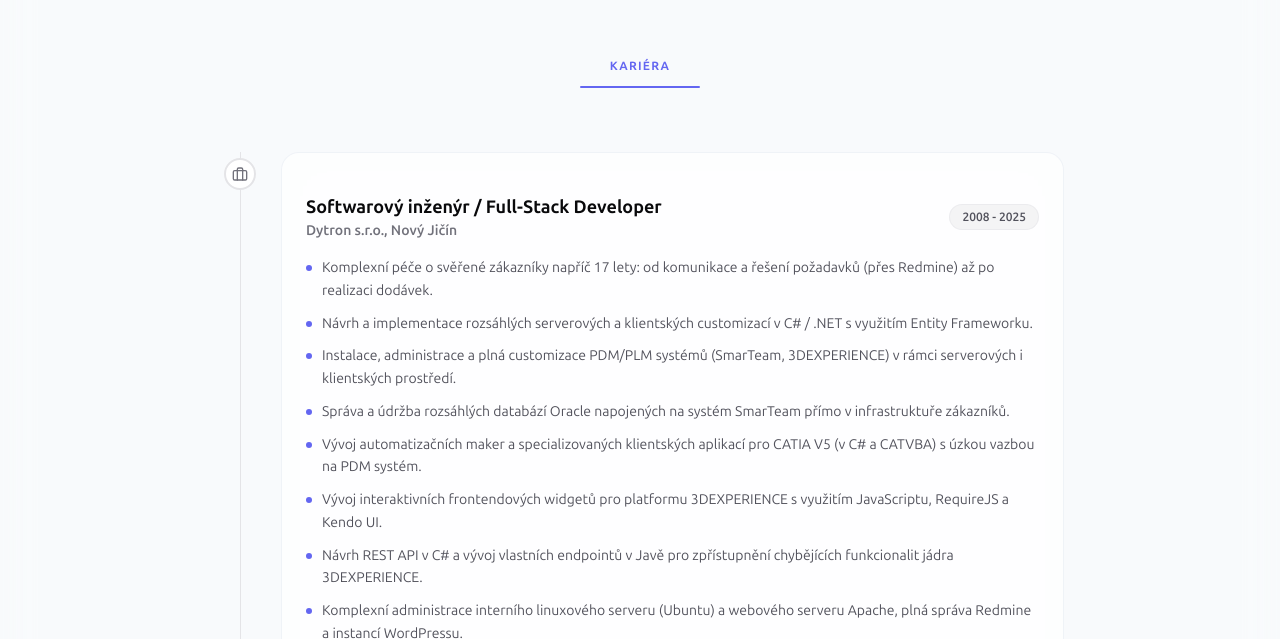
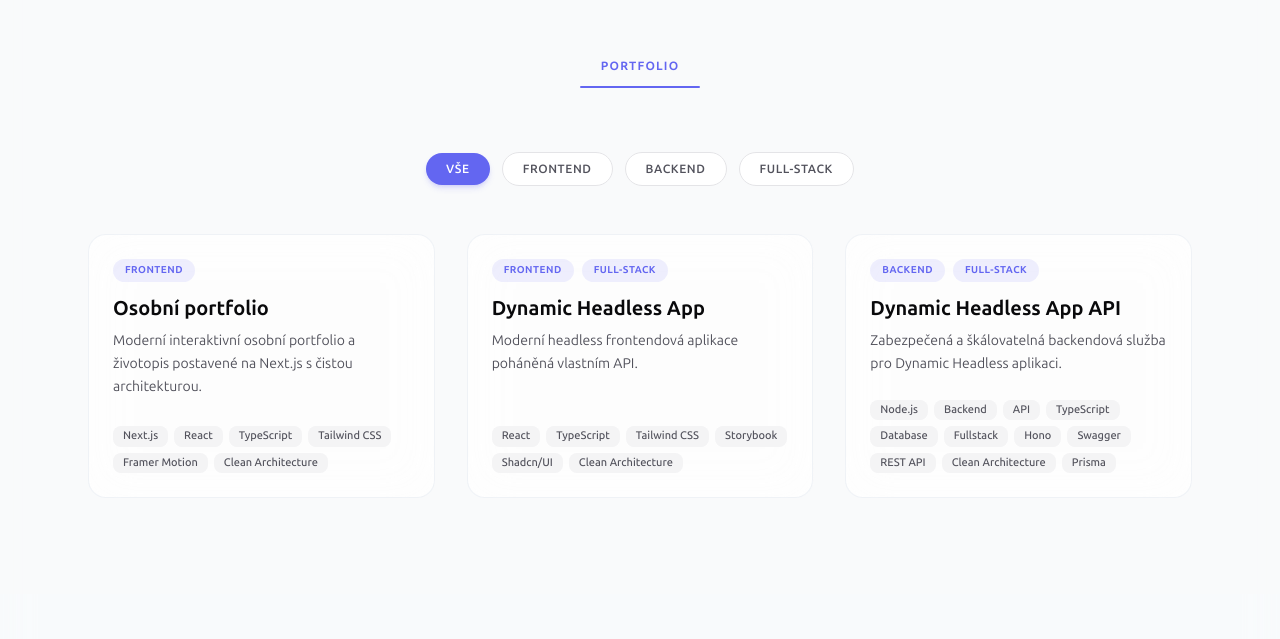
Before and after one commit to rkonvicny/portfolio, a Next.js app: page / in a window 1280 px wide. Shown: the part 2541-3180 px from the top of the page. Built offline with nearby package versions, Linux system fonts and the light colour scheme; a web font is replaced by a local one.

Commit message:
feat: enhance project structure and display by adding Projects component and updating project data model

```diff
--- a/package.json
+++ b/package.json
@@ -10,7 +10,8 @@
 		"format": "prettier --write .",
 		"test": "vitest run",
 		"test:watch": "vitest",
-		"test:coverage": "vitest run --coverage"
+		"test:coverage": "vitest run --coverage",
+		"deploy": "next build && docker build -t portfolio-web:latest ."
 	},
 	"dependencies": {
 		"@base-ui/react": "^1.6.0",
--- a/src/app/page.tsx
+++ b/src/app/page.tsx
@@ -1,12 +1,13 @@
-import { Contact, Experience, Footer, Hero, Navbar, Skills } from "@/components";
+import { Contact, Experience, Footer, Hero, Navbar, Skills, Projects } from "@/components";
 import { PageBackground } from "@/components/page-background";
 import { appSettings } from "@/data/app-settings";
 import { di } from "@infrastructure/di";
 
 export default async function Home() {
-	const [experience, skills] = await Promise.all([
+	const [experience, skills, projects] = await Promise.all([
 		di.getExperienceUseCase.execute(),
-		di.getSkillsUseCase.execute()
+		di.getSkillsUseCase.execute(),
+		di.getProjectsUseCase.execute()
 	]);
 
 	const { enableGlobalBackground, enableGlassmorphism } = appSettings.pageSettings;
@@ -37,6 +38,9 @@ export default async function Home() {
 					{/* Schopnosti (Skills) */}
 					<Skills categories={skills} />
 
+					{/* Projekty */}
+					<Projects projects={projects} />
+
 					{/* Zkušenosti (Experience Timeline) */}
 					<Experience experience={experience} />
 
--- a/src/components/projects.tsx
+++ b/src/components/projects.tsx
@@ -14,10 +14,9 @@ export const Projects = ({ projects }: ProjectsProps) => {
 	const [activeFilter, setActiveFilter] = useState<"all" | "frontend" | "backend" | "fullstack">(
 		"all"
 	);
-	const [selectedProject, setSelectedProject] = useState<Project | null>(null);
 
 	const filteredProjects =
-		activeFilter === "all" ? projects : projects.filter((p) => p.category === activeFilter);
+		activeFilter === "all" ? projects : projects.filter((p) => p.categories?.includes(activeFilter));
 
 	const getCategoryLabel = (cat: string) => {
 		switch (cat) {
@@ -58,30 +57,27 @@ export const Projects = ({ projects }: ProjectsProps) => {
 				{/* Mřížka projektů */}
 				<div className="grid grid-cols-1 md:grid-cols-3 gap-8">
 					{filteredProjects.map((project) => (
-						<div
+						<a
 							key={project.id}
-							onClick={() => setSelectedProject(project)}
+							href={project.liveUrl || project.githubUrl || "#"}
+							target="_blank"
+							rel="noopener noreferrer"
 							className="group bg-white/70 dark:bg-gray-900/70 backdrop-blur-xl border border-slate-200/50 dark:border-slate-700/50 rounded-2xl overflow-hidden hover-card-trigger cursor-pointer flex flex-col h-full"
 						>
-							{/* Obrázek */}
-							<div className="relative aspect-video w-full overflow-hidden bg-zinc-100 dark:bg-zinc-900">
-								<Image
-									src={project.image}
-									alt={project.title}
-									fill
-									sizes="(max-w-768px) 100vw, 33vw"
-									className="object-cover transition-transform duration-500 group-hover:scale-105"
-									priority={project.id === "ecommerce"}
-								/>
-								<span className="absolute top-4 left-4 z-10 px-3 py-1 rounded-full text-[10px] font-bold uppercase tracking-wider bg-black/60 text-white backdrop-blur-md">
-									{getCategoryLabel(project.category)}
-								</span>
-							</div>
-
 							{/* Informace */}
 							<div className="p-6 flex flex-col flex-1 justify-between gap-4">
 								<div>
-									<h3 className="text-lg font-bold text-zinc-950 dark:text-white group-hover:text-brand-primary dark:group-hover:text-brand-secondary transition-colors mb-2">
+									<div className="flex flex-wrap gap-2 mb-3">
+										{project.categories?.map((cat) => (
+											<span
+												key={cat}
+												className="inline-block px-3 py-1 rounded-full text-[10px] font-bold uppercase tracking-wider bg-brand-primary/10 text-brand-primary dark:bg-brand-secondary/10 dark:text-brand-secondary"
+											>
+												{getCategoryLabel(cat)}
+											</span>
+										))}
+									</div>
+									<h3 className="text-xl font-bold text-zinc-950 dark:text-white group-hover:text-brand-primary dark:group-hover:text-brand-secondary transition-colors mb-2">
 										{project.title}
 									</h3>
 									<p className="text-sm text-zinc-600 dark:text-zinc-400 leading-relaxed">
@@ -91,7 +87,7 @@ export const Projects = ({ projects }: ProjectsProps) => {
 
 								{/* Tagy */}
 								<div className="flex flex-wrap gap-1.5 pt-2">
-									{project.tags.slice(0, 3).map((tag) => (
+									{project.tags.map((tag) => (
 										<span
 											key={tag}
 											className="px-2.5 py-0.5 rounded-md text-[11px] font-medium bg-zinc-100 dark:bg-zinc-900 text-zinc-600 dark:text-zinc-400"
@@ -99,120 +95,11 @@ export const Projects = ({ projects }: ProjectsProps) => {
 											{tag}
 										</span>
 									))}
-									{project.tags.length > 3 && (
-										<span className="px-2.5 py-0.5 rounded-md text-[11px] font-medium bg-zinc-100 dark:bg-zinc-900 text-zinc-500 dark:text-zinc-500">
-											+{project.tags.length - 3}
-										</span>
-									)}
 								</div>
 							</div>
-						</div>
+						</a>
 					))}
 				</div>
-
-				{/* Modální okno s detaily projektu */}
-				{selectedProject && (
-					<div className="fixed inset-0 z-50 flex items-center justify-center p-4">
-						{/* Backdrop */}
-						<div
-							onClick={() => setSelectedProject(null)}
-							className="absolute inset-0 bg-black/60 backdrop-blur-sm transition-opacity duration-300"
-						/>
-						{/* Modal Box */}
-						<div className="relative w-full max-w-2xl max-h-[90vh] overflow-y-auto rounded-3xl bg-white/70 dark:bg-gray-900/70 backdrop-blur-xl border border-slate-200/50 dark:border-slate-700/50 shadow-2xl p-6 sm:p-8 animate-fade-in-up z-10">
-							{/* Zavírací tlačítko */}
-							<button
-								onClick={() => setSelectedProject(null)}
-								className="absolute top-4 right-4 p-2 rounded-full bg-zinc-100 dark:bg-zinc-800 text-zinc-600 dark:text-zinc-400 hover:bg-zinc-200 dark:hover:bg-zinc-700 transition-colors"
-								aria-label="Zavřít"
-							>
-								<FiX className="w-5 h-5" />
-							</button>
-
-							{/* Náhled */}
-							<div className="relative aspect-video w-full rounded-2xl overflow-hidden mb-6 bg-zinc-100 dark:bg-zinc-900">
-								<Image
-									src={selectedProject.image}
-									alt={selectedProject.title}
-									fill
-									className="object-cover"
-								/>
-							</div>
-
-							{/* Titulek */}
-							<span className="inline-block px-3 py-1 rounded-full text-[10px] font-bold uppercase tracking-wider bg-brand-primary/10 text-brand-primary dark:bg-brand-secondary/10 dark:text-brand-secondary mb-3">
-								{getCategoryLabel(selectedProject.category)}
-							</span>
-							<h3 className="text-2xl font-extrabold text-zinc-950 dark:text-white mb-4">
-								{selectedProject.title}
-							</h3>
-
-							{/* Popis */}
-							<div className="mb-6">
-								<h4 className="text-sm font-bold text-zinc-900 dark:text-white mb-2">
-									O projektu
-								</h4>
-								<p className="text-sm text-zinc-600 dark:text-zinc-400 leading-relaxed">
-									{selectedProject.fullDesc}
-								</p>
-							</div>
-
-							{/* Klíčové vlastnosti */}
-							<div className="mb-6">
-								<h4 className="text-sm font-bold text-zinc-900 dark:text-white mb-2">
-									Klíčové funkce
-								</h4>
-								<ul className="grid grid-cols-1 sm:grid-cols-2 gap-2 text-sm text-zinc-600 dark:text-zinc-400">
-									{selectedProject.features.map((feat, idx) => (
-										<li key={idx} className="flex items-start gap-2">
-											<FiCheck className="w-4 h-4 text-emerald-500 mt-0.5 shrink-0" strokeWidth={3} />
-											<span>{feat}</span>
-										</li>
-									))}
-								</ul>
-							</div>
-
-							{/* Použité technologie */}
-							<div className="mb-8">
-								<h4 className="text-sm font-bold text-zinc-900 dark:text-white mb-2">
-									Technologie
-								</h4>
-								<div className="flex flex-wrap gap-2">
-									{selectedProject.tags.map((tag) => (
-										<span
-											key={tag}
-											className="px-3 py-1 rounded-lg text-xs font-semibold bg-zinc-100 dark:bg-zinc-900 text-zinc-700 dark:text-zinc-300"
-										>
-											{tag}
-										</span>
-									))}
-								</div>
-							</div>
-
-							{/* Odkazy */}
-							<div className="flex flex-col sm:flex-row gap-4 border-t border-zinc-200/50 dark:border-zinc-800/40 pt-6">
-								<a
-									href={selectedProject.liveUrl}
-									target="_blank"
-									rel="noopener noreferrer"
-									className="flex-1 flex items-center justify-center gap-2 py-3 rounded-xl bg-brand-primary text-white font-medium hover:bg-brand-primary/90 transition-colors"
-								>
-									<FiExternalLink className="w-4.5 h-4.5" />
-									Demo / Živý náhled
-								</a>
-								<a
-									href={selectedProject.githubUrl}
-									target="_blank"
-									rel="noopener noreferrer"
-									className="flex-1 flex items-center justify-center gap-2 py-3 rounded-xl border border-zinc-200 dark:border-zinc-800 hover:bg-zinc-100 dark:hover:bg-zinc-800 text-zinc-800 dark:text-zinc-200 font-medium transition-colors"
-								>
-									<FiGithub className="w-4.5 h-4.5" />
-									Zdrojový kód
-								</a>
-							</div>
-						</div>
-					</div>
-				)}
 			</div>
 		</section>
 	);
--- a/src/data/app-settings.ts
+++ b/src/data/app-settings.ts
@@ -36,6 +36,8 @@ export interface PageSettings {
 	enableGlassmorphism: boolean;
 	/** Aktivuje paralaxní efekt u mesh sítě při scrollování */
 	enableScrollParallax: boolean;
+	/** Zobrazení sekce projektů */
+	enableProjectsSection: boolean;
 }
 
 export interface AppSettings {
@@ -54,7 +56,8 @@ export const appSettings: AppSettings = {
 		enableThemeSwitcher: true,
 		enableGlobalBackground: true,
 		enableGlassmorphism: true,
-		enableScrollParallax: true
+		enableScrollParallax: true,
+		enableProjectsSection: true
 	},
 	backgroundSettings: {
 		spacing: 80,
--- a/src/data/portfolio.json
+++ b/src/data/portfolio.json
@@ -141,52 +141,67 @@
 	],
 	"projects": [
 		{
-			"id": "plm-integration",
-			"title": "3DEXPERIENCE & SmarTeam Customizace",
-			"shortDesc": "Klientská a serverová rozšíření PDM/PLM systémů pro zefektivnění vývoje produktů.",
-			"fullDesc": "Tvorba hlubokých integrací pro platformy Dassault Systèmes. Zahrnuje psaní automatizačních maker, propojování dat do ERP systémů přes REST API a tvorbu uživatelských formulářů ve WinForms a WPF v C#. Aplikace zrychlily rutinní workflow inženýrů o desítky procent.",
-			"image": "/projects/pdm.jpg",
-			"tags": ["C#", ".NET", "WinForms", "WPF", "PLM", "REST API"],
-			"category": "backend",
+			"id": "portfolio",
+			"title": "Osobní portfolio",
+			"shortDesc": "Moderní interaktivní osobní portfolio a životopis postavené na Next.js s čistou architekturou.",
+			"fullDesc": "Aplikace reprezentující mé profesní dovednosti a zkušenosti. Využívá moderní stack zahrnující Next.js, Tailwind CSS, shadcn/ui a Framer Motion pro plynulé animace. Celý kód je striktně strukturován pomocí Clean Architecture pro maximální udržitelnost a nezávislost na frameworcích.",
+			"image": "",
+			"tags": ["Next.js", "React", "TypeScript", "Tailwind CSS", "Framer Motion","Clean Architecture"],
+			"categories": ["frontend"],
 			"features": [
-				"Optimalizace životního cyklu produktů",
-				"Automatizace výkresové dokumentace",
-				"Komplexní napojení na databázové struktury a Entity Framework"
+				"Striktní využití Clean Architecture",
+				"Responzivní design a animace",
+				"Pokročilá podpora Dark/Light módu",
+				"Odesílání formulářů přes dedikované Use Cases"
+			],
+			"githubUrl": "https://github.com/rkonvicny",
+			"liveUrl": "https://www.konr.cz"
+		},
+		{
+			"id": "dha-app",
+			"title": "Dynamic Headless App",
+			"shortDesc": "Moderní headless frontendová aplikace poháněná vlastním API.",
+			"fullDesc": "Komplexní klientská aplikace komunikující s dedikovaným API. Slouží k rychlé konzumaci dat a dynamickému vykreslování obsahu nezávisle na konkrétním backendu. Klade obrovský důraz na výkon, SEO a špičkové User Experience.",
+			"image": "",
+			"tags": ["React", "TypeScript", "Tailwind CSS", "Storybook", "Shadcn/UI","Clean Architecture"],
+			"categories": ["frontend", "fullstack"],
+			"features": [
+				"Striktní využití Clean Architecture",
+				"API-first přístup a konzumace headless dat",
+				"Vysoký výkon díky SSR a statické generaci",
+				"Kompletní oddělení vizuálu od business logiky"
 			],
 			"githubUrl": "",
-			"liveUrl": ""
+			"liveUrl": "https://dha.konr.cz"
 		},
 		{
-			"id": "blazor-app",
-			"title": "Webový interní portál (Blazor)",
-			"shortDesc": "Moderní webové řešení postavené nad ekosystémem .NET.",
-			"fullDesc": "Kompletní přesun starších desktopových nástrojů do moderního webového prostředí. Portál slouží pro správu uživatelů, reportování dat a agilní plánování úkolů. Využívá Blazor pro frontend a zabezpečené .NET Core REST API na straně serveru.",
-			"image": "/projects/blazor.jpg",
-			"tags": ["Blazor", "C#", ".NET Core", "SQL", "Web API"],
-			"category": "fullstack",
+			"id": "dha-api",
+			"title": "Dynamic Headless App API",
+			"shortDesc": "Zabezpečená a škálovatelná backendová služba pro Dynamic Headless aplikaci.",
+			"fullDesc": "Robustní a bleskurychlá API služba, která zpracovává a optimalizuje databázové dotazy a poskytuje strukturovaná data pro klientskou část Headless App. Systém je navržen s ohledem na vysokou dostupnost, bezpečnost a snadnou rozšiřitelnost.",
+			"image": "",
+			"tags": [
+				"Node.js",
+				"Backend",
+				"API",
+				"TypeScript",
+				"Database",
+				"Fullstack",
+				"Hono",
+				"Swagger",
+				"REST API",
+				"Clean Architecture",
+				"Prisma"
+			],
+			"categories": ["backend", "fullstack"],
 			"features": [
-				"Single Page Application (SPA) v C#",
-				"Responzivní UI design",
-				"Integrace s podnikovým Active Directory"
+				"Striktní využití Clean Architecture",
+				"Rychlé a robustní endpointy",
+				"Architektura připravená na vysokou zátěž",
+				"Bezpečné zpracování a validace dat"
 			],
 			"githubUrl": "",
-			"liveUrl": ""
-		},
-		{
-			"id": "agile-tooling",
-			"title": "Nástroje pro Agilní řízení & Redmine",
-			"shortDesc": "Zavádění automatizací a pluginů do nástroje Redmine pro řízení CI/CD a Scrumu.",
-			"fullDesc": "Vývoj rozšíření a kompletní správa systému Redmine. Integrace na Gitea/Gitlab repozitáře pro automatické zavírání úkolů při Pull Requestech. Konfigurace Redmine Agile pluginu pro přehlednější Kanban nástěnky.",
-			"image": "/projects/redmine.jpg",
-			"tags": ["Ruby on Rails", "Linux", "Apache", "Git", "DevOps"],
-			"category": "devops",
-			"features": [
-				"Automatizace CI/CD procesů",
-				"Nasazení na Apache web server",
-				"Generování denních reportů produktivity"
-			],
-			"githubUrl": "",
-			"liveUrl": ""
+			"liveUrl": "https://dha-api.konr.cz"
 		}
 	],
 	"skills": [
--- a/src/domain/entities/project.ts
+++ b/src/domain/entities/project.ts
@@ -5,7 +5,7 @@ export interface Project {
 	fullDesc: string;
 	image: string;
 	tags: string[];
-	category: "frontend" | "backend" | "fullstack";
+	categories: string[];
 	features: string[];
 	githubUrl: string;
 	liveUrl: string;
```
Also changed, not shown: 1 other file (tests, documents, lock files or other folders).
